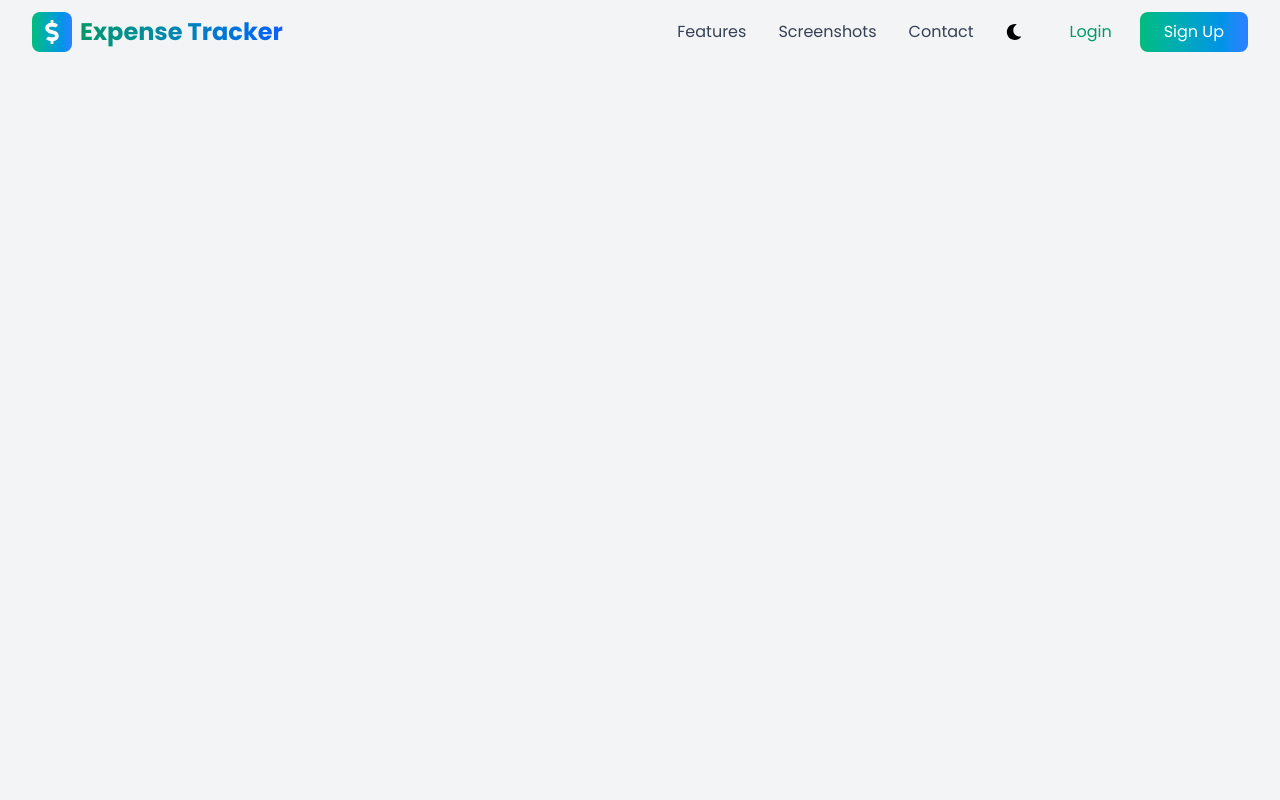
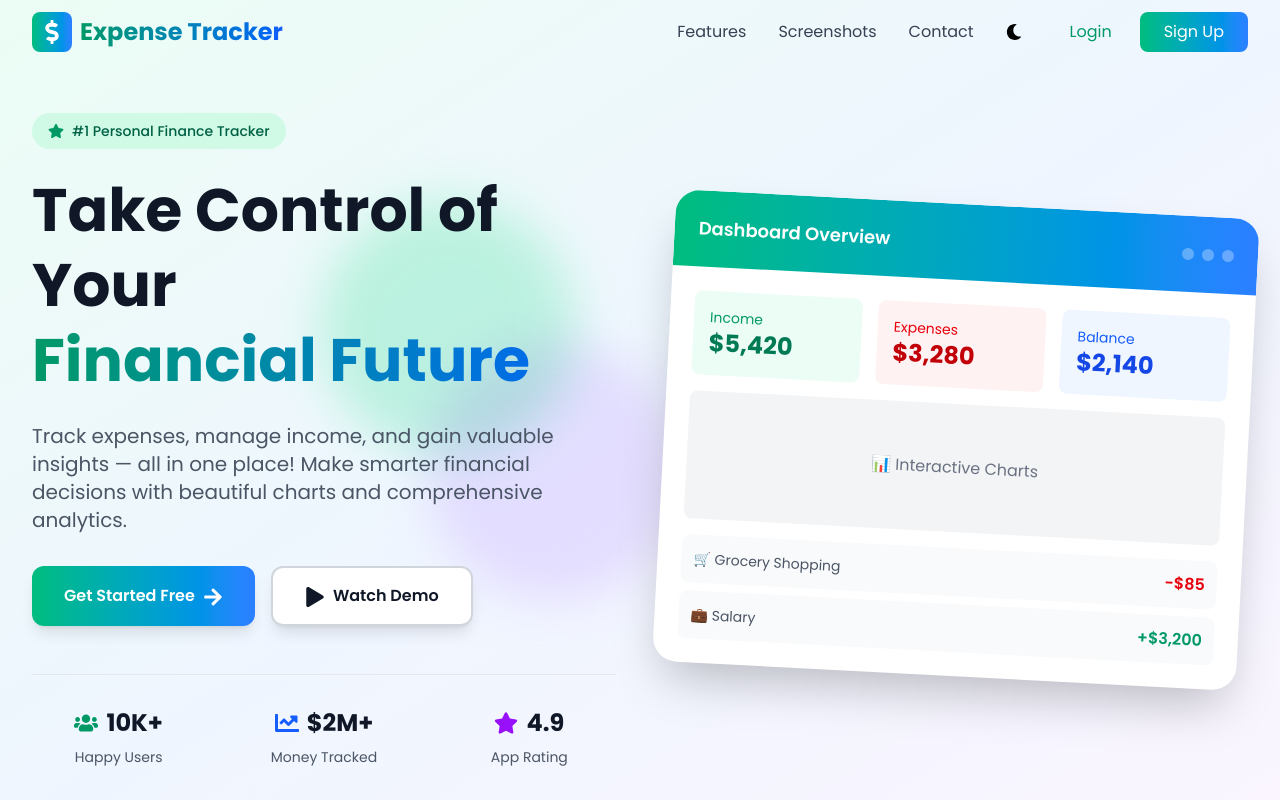
Before and after one commit to sujeetkumar-29/expense-tracker, a React (Vite) app in the folder frontend/: page / in a window 1280 px wide. Built offline with nearby package versions, Linux system fonts and the light colour scheme.

Commit message:
added hero section in Home Page

```diff
--- /dev/null
+++ b/frontend/src/components/Home/Hero.jsx
@@ -0,0 +1,126 @@
+import React from 'react';
+import { FaArrowRight, FaPlay, FaStar, FaUsers, FaChartLine } from 'react-icons/fa';
+
+const Hero = () => {
+  return (
+    <section className="relative min-h-screen flex items-center bg-gradient-to-br from-emerald-50 via-blue-50 to-purple-50 dark:from-gray-900 dark:via-gray-800 dark:to-gray-900 overflow-hidden">
+      {/* Background Elements */}
+      <div className="absolute inset-0">
+        <div className="absolute top-1/4 left-1/4 w-64 h-64 bg-emerald-200 dark:bg-emerald-900 rounded-full mix-blend-multiply dark:mix-blend-overlay filter blur-xl opacity-70 animate-pulse"></div>
+        <div className="absolute top-1/3 right-1/4 w-64 h-64 bg-blue-200 dark:bg-blue-900 rounded-full mix-blend-multiply dark:mix-blend-overlay filter blur-xl opacity-70 animate-pulse delay-1000"></div>
+        <div className="absolute bottom-1/4 left-1/3 w-64 h-64 bg-purple-200 dark:bg-purple-900 rounded-full mix-blend-multiply dark:mix-blend-overlay filter blur-xl opacity-70 animate-pulse delay-2000"></div>
+      </div>
+
+      <div className="relative max-w-7xl mx-auto px-4 sm:px-6 lg:px-8 pt-20">
+        <div className="grid lg:grid-cols-2 gap-12 items-center">
+          {/* Left Column */}
+          <div className="text-center lg:text-left">
+            <div className="flex items-center justify-center lg:justify-start space-x-2 mb-6">
+              <div className="flex items-center bg-emerald-100 dark:bg-emerald-900 rounded-full px-4 py-2">
+                <FaStar className="h-4 w-4 text-emerald-600 dark:text-emerald-400 mr-2" />
+                <span className="text-sm font-medium text-emerald-800 dark:text-emerald-200">
+                  #1 Personal Finance Tracker
+                </span>
+              </div>
+            </div>
+
+            <h1 className="text-4xl md:text-6xl font-bold text-gray-900 dark:text-white mb-6 leading-tight">
+              Take Control of Your
+              <span className="bg-gradient-to-r from-emerald-600 to-blue-600 bg-clip-text text-transparent block">
+                Financial Future
+              </span>
+            </h1>
+
+            <p className="text-xl text-gray-600 dark:text-gray-300 mb-8 max-w-2xl">
+              Track expenses, manage income, and gain valuable insights — all in one place!
+              Make smarter financial decisions with beautiful charts and comprehensive analytics.
+            </p>
+
+            <div className="flex flex-col sm:flex-row gap-4 justify-center lg:justify-start mb-12">
+              <button className="group px-8 py-4 bg-gradient-to-r from-emerald-500 to-blue-500 hover:from-emerald-600 hover:to-blue-600 text-white font-semibold rounded-xl transition-all transform hover:scale-105 shadow-lg hover:shadow-xl">
+                Get Started Free
+                <FaArrowRight className="inline ml-2 h-5 w-5 group-hover:translate-x-1 transition-transform" />
+              </button>
+              <button className="group px-8 py-4 bg-white dark:bg-gray-800 text-gray-900 dark:text-white font-semibold rounded-xl border-2 border-gray-300 dark:border-gray-600 hover:border-emerald-500 dark:hover:border-emerald-400 transition-all transform hover:scale-105 shadow-lg hover:shadow-xl">
+                <FaPlay className="inline mr-2 h-5 w-5" />
+                Watch Demo
+              </button>
+            </div>
+
+            {/* Stats */}
+            <div className="grid grid-cols-3 gap-8 pt-8 border-t border-gray-200 dark:border-gray-700">
+              <div className="text-center">
+                <div className="flex items-center justify-center mb-2">
+                  <FaUsers className="h-6 w-6 text-emerald-600 dark:text-emerald-400 mr-2" />
+                  <span className="text-2xl font-bold text-gray-900 dark:text-white">10K+</span>
+                </div>
+                <p className="text-sm text-gray-600 dark:text-gray-400">Happy Users</p>
+              </div>
+              <div className="text-center">
+                <div className="flex items-center justify-center mb-2">
+                  <FaChartLine className="h-6 w-6 text-blue-600 dark:text-blue-400 mr-2" />
+                  <span className="text-2xl font-bold text-gray-900 dark:text-white">$2M+</span>
+                </div>
+                <p className="text-sm text-gray-600 dark:text-gray-400">Money Tracked</p>
+              </div>
+              <div className="text-center">
+                <div className="flex items-center justify-center mb-2">
+                  <FaStar className="h-6 w-6 text-purple-600 dark:text-purple-400 mr-2" />
+                  <span className="text-2xl font-bold text-gray-900 dark:text-white">4.9</span>
+                </div>
+                <p className="text-sm text-gray-600 dark:text-gray-400">App Rating</p>
+              </div>
+            </div>
+          </div>
+
+          {/* Right Column - Visual */}
+          <div className="relative">
+            <div className="relative bg-white dark:bg-gray-800 rounded-3xl shadow-2xl overflow-hidden transform rotate-3 hover:rotate-0 transition-transform duration-500">
+              <div className="bg-gradient-to-r from-emerald-500 to-blue-500 p-6">
+                <div className="flex items-center justify-between">
+                  <h3 className="text-white font-semibold text-lg">Dashboard Overview</h3>
+                  <div className="flex space-x-2">
+                    <div className="w-3 h-3 bg-white/30 rounded-full"></div>
+                    <div className="w-3 h-3 bg-white/30 rounded-full"></div>
+                    <div className="w-3 h-3 bg-white/30 rounded-full"></div>
+                  </div>
+                </div>
+              </div>
+              <div className="p-6 space-y-4">
+                <div className="grid grid-cols-3 gap-4">
+                  <div className="bg-emerald-50 dark:bg-emerald-900/20 p-4 rounded-lg">
+                    <p className="text-sm text-emerald-600 dark:text-emerald-400">Income</p>
+                    <p className="text-2xl font-bold text-emerald-700 dark:text-emerald-300">$5,420</p>
+                  </div>
+                  <div className="bg-red-50 dark:bg-red-900/20 p-4 rounded-lg">
+                    <p className="text-sm text-red-600 dark:text-red-400">Expenses</p>
+                    <p className="text-2xl font-bold text-red-700 dark:text-red-300">$3,280</p>
+                  </div>
+                  <div className="bg-blue-50 dark:bg-blue-900/20 p-4 rounded-lg">
+                    <p className="text-sm text-blue-600 dark:text-blue-400">Balance</p>
+                    <p className="text-2xl font-bold text-blue-700 dark:text-blue-300">$2,140</p>
+                  </div>
+                </div>
+                <div className="h-32 bg-gray-100 dark:bg-gray-700 rounded-lg flex items-center justify-center">
+                  <p className="text-gray-500 dark:text-gray-400">📊 Interactive Charts</p>
+                </div>
+                <div className="space-y-2">
+                  <div className="flex justify-between items-center p-3 bg-gray-50 dark:bg-gray-700 rounded-lg">
+                    <span className="text-sm text-gray-600 dark:text-gray-400">🛒 Grocery Shopping</span>
+                    <span className="font-semibold text-red-600 dark:text-red-400">-$85</span>
+                  </div>
+                  <div className="flex justify-between items-center p-3 bg-gray-50 dark:bg-gray-700 rounded-lg">
+                    <span className="text-sm text-gray-600 dark:text-gray-400">💼 Salary</span>
+                    <span className="font-semibold text-emerald-600 dark:text-emerald-400">+$3,200</span>
+                  </div>
+                </div>
+              </div>
+            </div>
+          </div>
+        </div>
+      </div>
+    </section>
+  );
+};
+
+export default Hero;
--- a/frontend/src/pages/Dashboard/Home.jsx
+++ b/frontend/src/pages/Dashboard/Home.jsx
@@ -1,10 +1,12 @@
 import React from 'react'
 import Header from '../../components/Home/Header'
+import Hero from '../../components/Home/Hero'
 
 const Home = () => {
   return (
     <div>
       <Header />
+      <Hero />
     </div>
   )
 }
```
